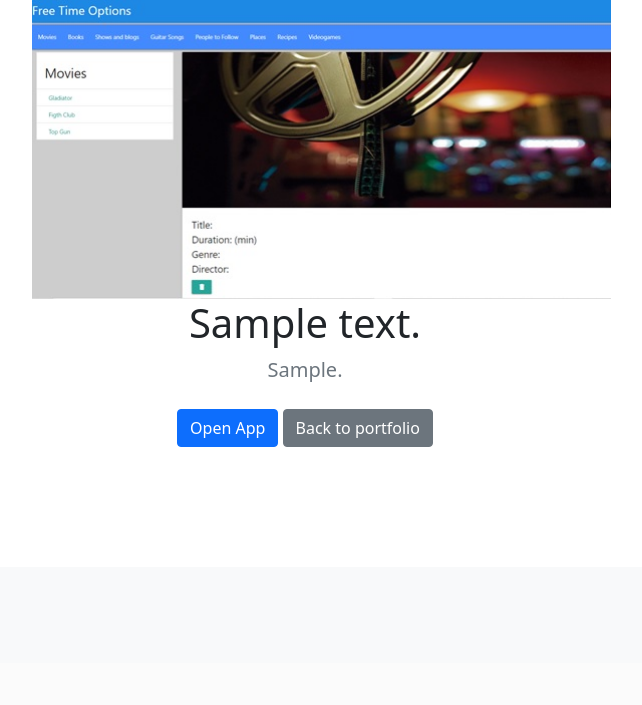
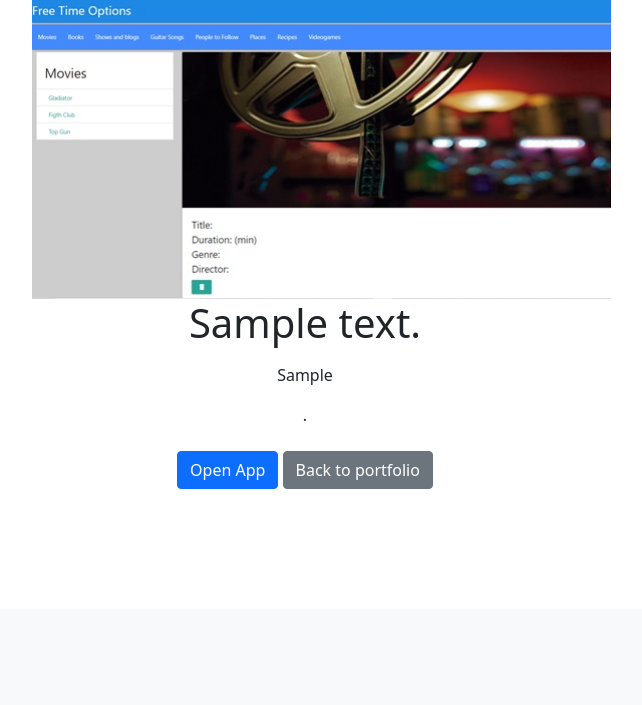
Before and after one commit to jesrdev/portfolio, a Django app: page /projects/1 in a window 1280 px wide. Shown: the part 153-858 px from the top of the page, without its empty margins (335-977 px from the left). Before the commit the page ends 600 px from the top, so only its background shows below. Run offline with Django 3.2, Linux system fonts and the light colour scheme; tables that the repository leaves empty hold one stand-in row (values such as "Sample post"); some libraries are stand-ins or nearby versions.

Commit message:
Changed version back

```diff
--- a/projects/templates/projects/detail.html
+++ b/projects/templates/projects/detail.html
@@ -77,7 +77,7 @@
           <div class="col-lg-6 col-md-8 mx-auto">
             <img src="{% static 'Free-time.jpeg' %}" height="300" />
             <h1 class="fw-light">{{ project.summary }}</h1>
-            <p class="lead text-muted">{{ project.specifics }}.</p>
+            <p class="lead text-muted">{{ project.specifics|linebreaks }}.</p>
             <p>
               <a href="{{ project.app_url }}" class="btn btn-primary my-2"
                 >Open App</a
```
